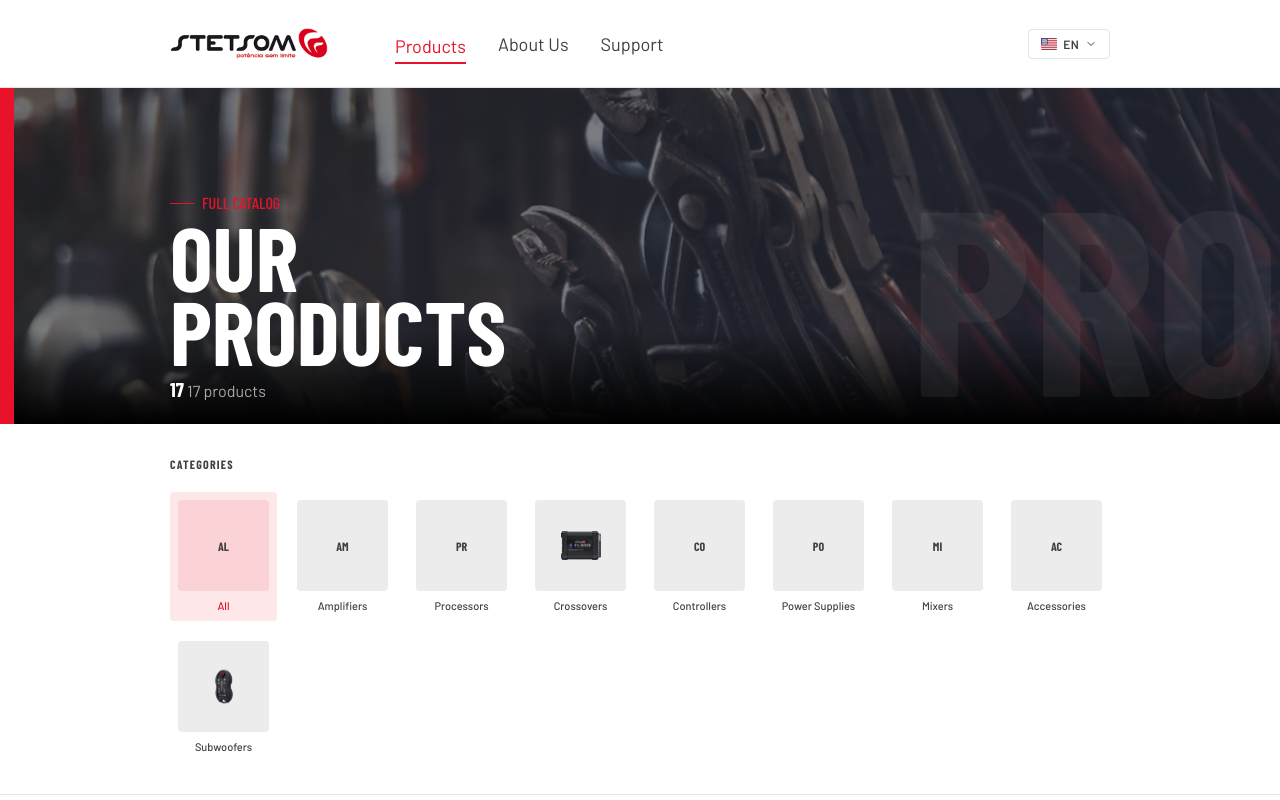
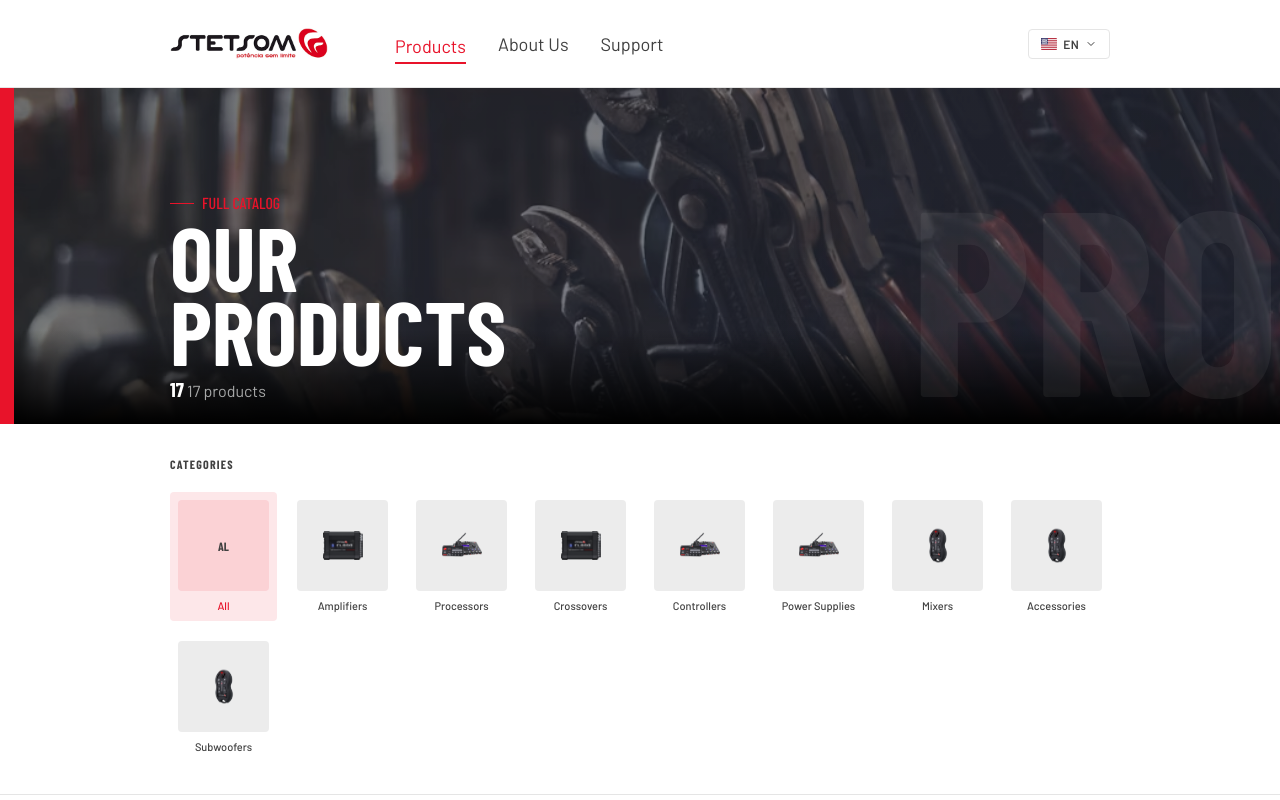
Before and after one commit to PlazaCC/stetsom-front, a Next.js app: page /en/produtos in a window 1280 px wide. Shown: the top 800 px of the page. Built offline with nearby package versions, Linux system fonts and the light colour scheme; a web font is replaced by a local one.

Commit message:
fix(i18n): resolve i18n violations and enhance locale support across components

```diff
--- a/src/app/[locale]/(site)/_components/quality-section.tsx
+++ b/src/app/[locale]/(site)/_components/quality-section.tsx
@@ -24,7 +24,7 @@ interface QualitySectionProps {
   foundingLabel?: string
 }
 
-export function QualitySection({ section, values, foundingLabel = 'Fundação' }: Readonly<QualitySectionProps>) {
+export function QualitySection({ section, values, foundingLabel }: Readonly<QualitySectionProps>) {
   return (
     <section className='bg-off-white py-20'>
       <Container>
--- a/src/app/[locale]/(site)/produtos/[slug]/page.tsx
+++ b/src/app/[locale]/(site)/produtos/[slug]/page.tsx
@@ -113,7 +113,7 @@ export default async function ProdutoDetalhePage(props: ProductPageProps) {
                     className='relative h-19 w-19 shrink-0 overflow-hidden rounded border border-border bg-card'>
                     <Image
                       src={image}
-                      alt={`${product.name} miniatura ${index + 1}`}
+                      alt={t('thumbnail', { name: product.name, index: index + 1 })}
                       fill
                       sizes='72px'
                       className='object-cover'
--- a/src/app/[locale]/(site)/produtos/_components/catalog-content.tsx
+++ b/src/app/[locale]/(site)/produtos/_components/catalog-content.tsx
@@ -20,15 +20,15 @@ interface CategoryOption {
   slug: string
 }
 
-const CATEGORY_IMAGE_BY_NAME: Record<string, string> = {
-  Amplificadores: '/figma-assets/raw/fill_EPTO4T_3d86cd17.png',
-  Processadores: '/figma-assets/raw/fill_THI4RN_1e666beb.png',
-  Crossovers: '/figma-assets/raw/fill_EPTO4T_3d86cd17.png',
-  Controles: '/figma-assets/raw/fill_THI4RN_1e666beb.png',
-  'Fontes e carregadores': '/figma-assets/raw/fill_THI4RN_1e666beb.png',
-  'Mesas de som': '/figma-assets/raw/product-c.png',
-  Acessórios: '/figma-assets/raw/product-c.png',
-  Subwoofers: '/figma-assets/raw/product-c.png',
+const CATEGORY_IMAGE_BY_ID: Record<string, string> = {
+  'cat-amplificadores': '/figma-assets/raw/fill_EPTO4T_3d86cd17.png',
+  'cat-processadores': '/figma-assets/raw/fill_THI4RN_1e666beb.png',
+  'cat-crossovers': '/figma-assets/raw/fill_EPTO4T_3d86cd17.png',
+  'cat-controles': '/figma-assets/raw/fill_THI4RN_1e666beb.png',
+  'cat-fontes-carregadores': '/figma-assets/raw/fill_THI4RN_1e666beb.png',
+  'cat-mesas-de-som': '/figma-assets/raw/product-c.png',
+  'cat-acessorios': '/figma-assets/raw/product-c.png',
+  'cat-subwoofers': '/figma-assets/raw/product-c.png',
 }
 
 const DEFAULT_HERO_IMAGE = '/figma-assets/raw/fill_CGM3WO_6a0a1876.png'
@@ -43,8 +43,8 @@ function toCategoryOptions(categories: Category[], allLabel: string): CategoryOp
 function buildSlugImageMap(categories: Category[]): Record<string, string> {
   const map: Record<string, string> = {}
   for (const cat of categories) {
-    if (CATEGORY_IMAGE_BY_NAME[cat.name]) {
-      map[cat.slug] = CATEGORY_IMAGE_BY_NAME[cat.name]
+    if (CATEGORY_IMAGE_BY_ID[cat.id]) {
+      map[cat.slug] = CATEGORY_IMAGE_BY_ID[cat.id]
     }
   }
   return map
--- a/src/app/[locale]/(site)/suporte/_components/support-documentation.tsx
+++ b/src/app/[locale]/(site)/suporte/_components/support-documentation.tsx
@@ -3,7 +3,7 @@ import { SectionLabel } from '@/components/ui/section-label'
 import type { SupportPayload } from '@/lib/api/contracts'
 import { cn } from '@/lib/utils'
 import { Download, FileText, Search } from 'lucide-react'
-import Link from 'next/link'
+import { Link } from '@/i18n/navigation'
 import { getTranslations } from 'next-intl/server'
 
 interface SupportDocumentationProps {
--- a/src/app/not-found.tsx
+++ b/src/app/not-found.tsx
@@ -1,5 +1,7 @@
 import { buttonVariants } from '@/components/ui/button'
 import { cn } from '@/lib/utils'
+// next/link is intentional here: this root not-found fires before the [locale] segment
+// is resolved, so next-intl context is unavailable. Strings default to PT-BR as fallback.
 import Link from 'next/link'
 
 export default function NotFound() {
--- a/src/components/ui/header.tsx
+++ b/src/components/ui/header.tsx
@@ -168,7 +168,7 @@ function MobileDrawer({ open, onClose }: MobileDrawerProps) {
       id='mobile-menu'
       role='dialog'
       aria-modal='true'
-      aria-label='Menu de navegação'
+      aria-label={t('navAriaLabel')}
       className={cn(
         'fixed left-0 top-0 z-[60] flex h-full w-4/5 max-w-xs flex-col bg-brand-dark transition-transform duration-300 md:hidden',
         open ? 'translate-x-0' : '-translate-x-full',
@@ -270,7 +270,7 @@ function MobileSearchBar({ onClose }: { onClose: () => void }) {
       />
       <button
         type='button'
-        aria-label='Fechar busca'
+        aria-label={t('closeSearch')}
         className='inline-flex items-center justify-center w-10 h-10 text-icon-muted'
         onClick={onClose}>
         <X size={20} />
--- a/src/i18n/messages/en.json
+++ b/src/i18n/messages/en.json
@@ -6,6 +6,7 @@
     "openMenu": "Open menu",
     "closeMenu": "Close menu",
     "search": "Search",
+    "navAriaLabel": "Navigation menu",
     "categoryMenu": {
       "amplifiers": { "label": "Amplifiers", "description": "High-power amplifiers for automotive audio systems." },
       "processors": { "label": "Processors", "description": "High-performance signal processors for automotive applications." },
@@ -17,7 +18,8 @@
     }
   },
   "Header": {
-    "searchPlaceholder": "Search products..."
+    "searchPlaceholder": "Search products...",
+    "closeSearch": "Close search"
   },
   "Footer": {
     "description": "Unlimited power since 1989. We manufacture the best automotive amplifiers in Brazil.",
@@ -95,7 +97,8 @@
     "blockModel3dLabel": "3D Model",
     "blockModel3dTitle": "Interactive view",
     "blockModel3dDescription": "Explore the product in full perspective to check connectors, finish and real dimensions.",
-    "blockModel3dOpen": "Open model"
+    "blockModel3dOpen": "Open model",
+    "thumbnail": "{name} — thumbnail {index}"
   },
   "Support": {
     "contact": {
--- a/src/i18n/messages/es.json
+++ b/src/i18n/messages/es.json
@@ -6,6 +6,7 @@
     "openMenu": "Abrir menú",
     "closeMenu": "Cerrar menú",
     "search": "Buscar",
+    "navAriaLabel": "Menú de navegación",
     "categoryMenu": {
       "amplifiers": { "label": "Amplificadores", "description": "Amplificadores de alta potencia para sistemas automotivos." },
       "processors": { "label": "Procesadores", "description": "Procesadores de alta performance para aplicaciones automotivas." },
@@ -17,7 +18,8 @@
     }
   },
   "Header": {
-    "searchPlaceholder": "Buscar productos..."
+    "searchPlaceholder": "Buscar productos...",
+    "closeSearch": "Cerrar búsqueda"
   },
   "Footer": {
     "description": "Potencia sin límite desde 1989. Fabricamos los mejores amplificadores automotivos de Brasil.",
@@ -95,7 +97,8 @@
     "blockModel3dLabel": "Modelo 3D",
     "blockModel3dTitle": "Vista interactiva",
     "blockModel3dDescription": "Explore el producto en perspectiva completa para verificar conectores, acabado y dimensiones reales.",
-    "blockModel3dOpen": "Abrir modelo"
+    "blockModel3dOpen": "Abrir modelo",
+    "thumbnail": "{name} — miniatura {index}"
   },
   "Support": {
     "contact": {
--- a/src/i18n/messages/pt-BR.json
+++ b/src/i18n/messages/pt-BR.json
@@ -6,6 +6,7 @@
     "openMenu": "Abrir menu",
     "closeMenu": "Fechar menu",
     "search": "Buscar",
+    "navAriaLabel": "Menu de navegação",
     "categoryMenu": {
       "amplifiers": { "label": "Amplificadores", "description": "Amplificadores de alta potência para sistemas automotivos." },
       "processors": { "label": "Processadores", "description": "Processadores de alta performance para aplicações automotivas." },
@@ -17,7 +18,8 @@
     }
   },
   "Header": {
-    "searchPlaceholder": "Buscar produtos..."
+    "searchPlaceholder": "Buscar produtos...",
+    "closeSearch": "Fechar busca"
   },
   "Footer": {
     "description": "Potência sem limite desde 1989. Fabricamos os melhores amplificadores automotivos do Brasil.",
@@ -95,7 +97,8 @@
     "blockModel3dLabel": "Modelo 3D",
     "blockModel3dTitle": "Visualização interativa",
     "blockModel3dDescription": "Explore o produto em perspectiva completa para conferir conectores, acabamento e dimensões reais.",
-    "blockModel3dOpen": "Abrir modelo"
+    "blockModel3dOpen": "Abrir modelo",
+    "thumbnail": "{name} — miniatura {index}"
   },
   "Support": {
     "contact": {
--- a/src/lib/api/providers/mock-provider.ts
+++ b/src/lib/api/providers/mock-provider.ts
@@ -296,6 +296,7 @@ export function createMockCmsProvider(): CmsProvider {
 
       const paginated = paginate(items, page, pageSize)
 
+      // Admin CMS strings are not part of the public i18n system — admin has no locale routing.
       return {
         title: 'CMS de Produtos',
         subtitle: 'Gerencie status, catalogo e atualizacoes do portfolio.',
```
Also changed, not shown: 1 other file (tests, documents, lock files or other folders).
